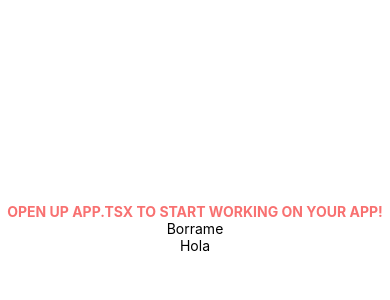
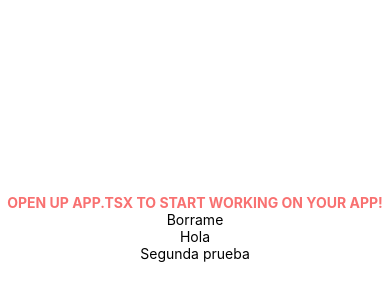
Before and after one commit to No-Country/S8-16-m-reactnative, a React Native app in the folder app-libros/: screen / in a window 390 px wide. Shown: the part 194-494 px from the top of the page. Built offline with nearby package versions, Linux system fonts and the light colour scheme.

Commit message:
second test

```diff
--- a/app-libros/App.tsx
+++ b/app-libros/App.tsx
@@ -7,6 +7,7 @@ export default function App() {
       <Text className='text-red-400 uppercase font-bold'>Open up App.tsx to start working on your app!</Text>
       <Text>Borrame</Text>
       <Text>Hola</Text>
+      <Text>Segunda prueba</Text>
       <StatusBar style="auto" />
     </View>
   );
```
